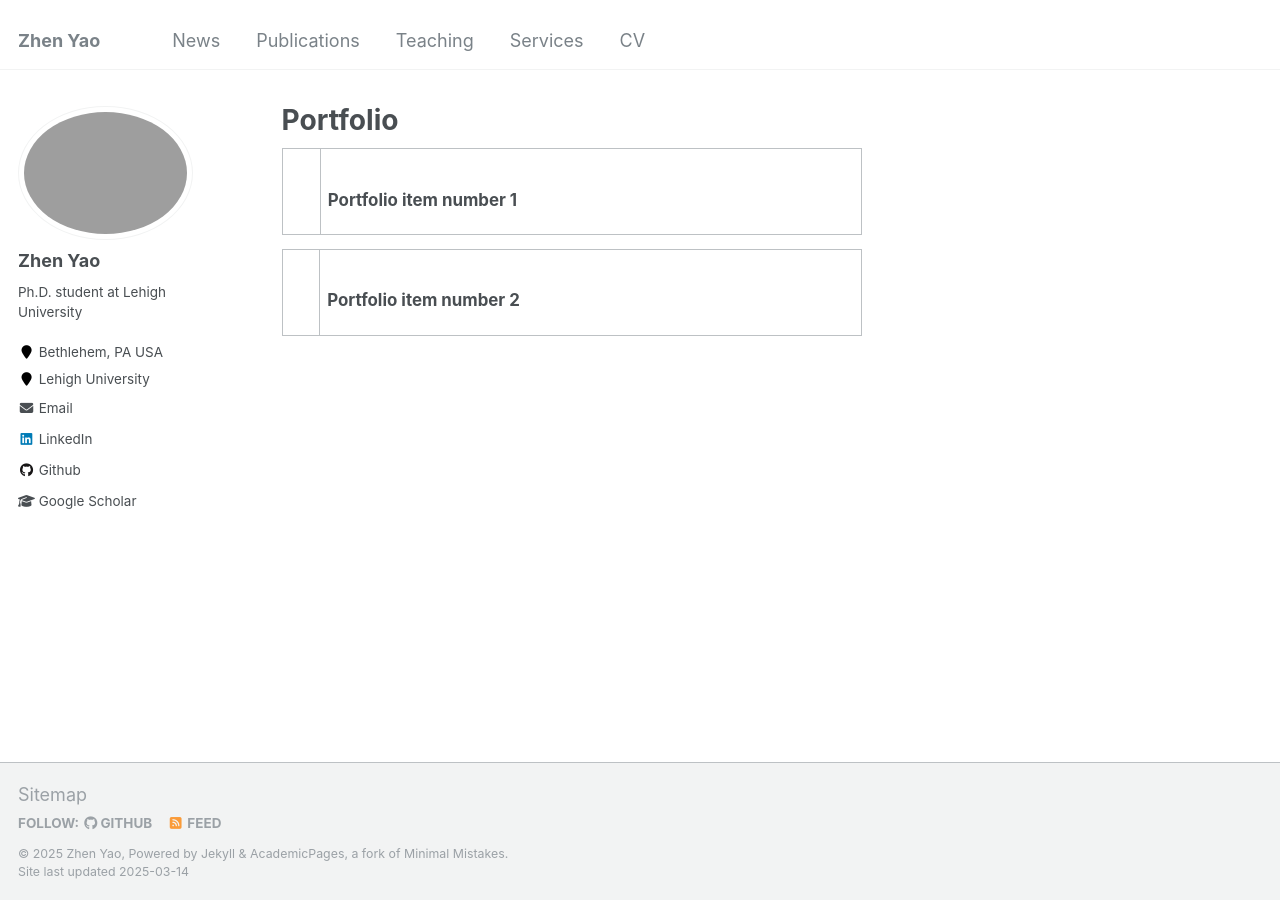
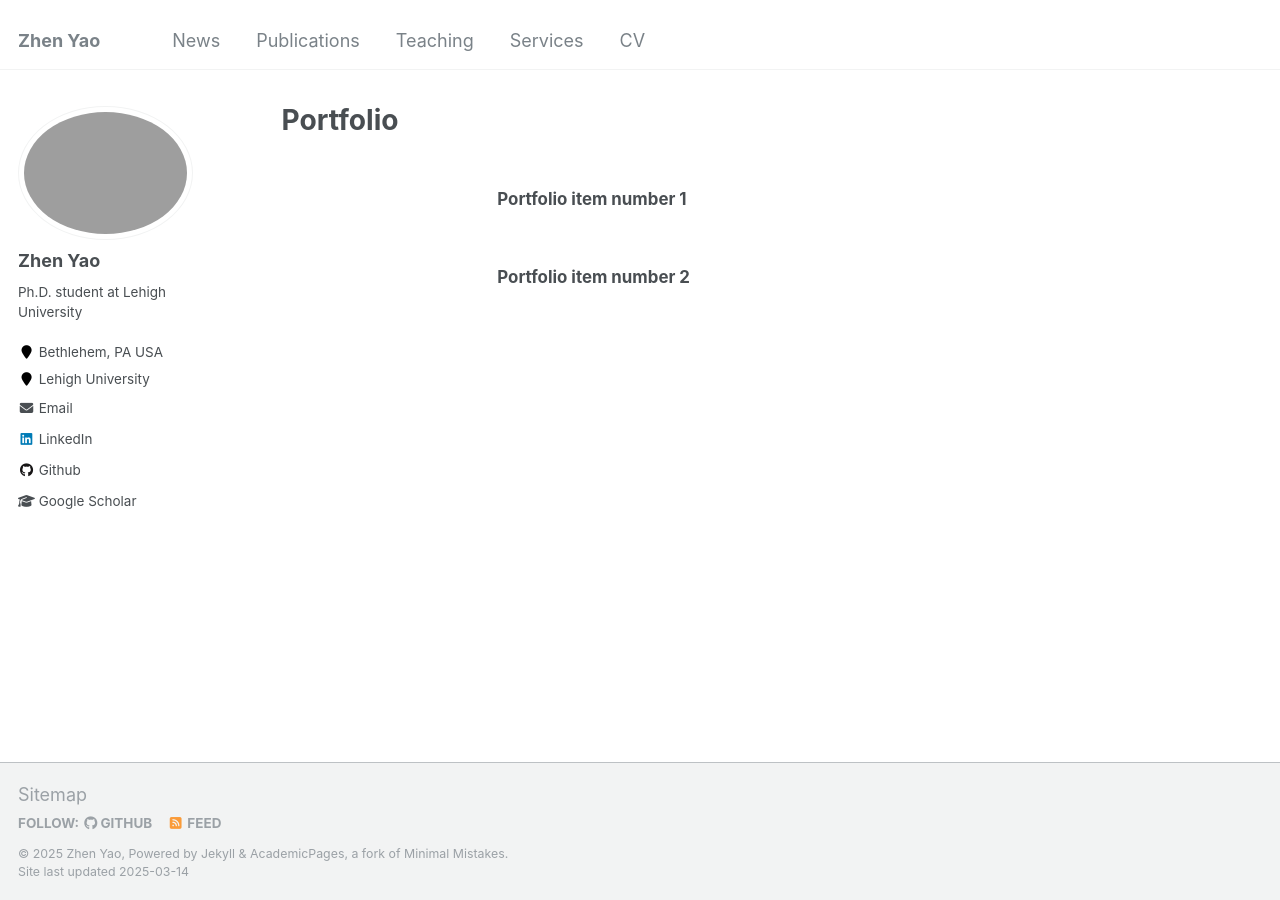
Before and after one commit to zyaocoder/zyaocoder.github.io, a Jekyll site: the page built from _pages/portfolio.html, in a window 1280 px wide. Built offline with Jekyll 4.4.1, drawn with Linux system fonts in a browser that asks for light colours.

Commit message:
Update archive-single.html

```diff
--- a/_includes/archive-single.html
+++ b/_includes/archive-single.html
@@ -11,6 +11,32 @@
 {% else %}
   {% assign title = post.title %}
 {% endif %}
+
+<head>
+  <style>
+    .papertable {
+      width:180%;
+      border:none;
+      border-spacing:0px;
+      border-collapse:separate;
+      margin-right:auto;
+      margin-left:auto;
+      margin-bottom:0em;
+        }
+    .paperimage {
+      padding-right:2.5%;
+      width:30%;
+      max-width:20%;
+      border:none;
+        }
+    .papertext {
+      width:80%;
+      vertical-align:middle;
+      border:none;
+      padding-bottom:0%;
+        }
+  </style>
+</head>
 
 <div class="{{ include.type | default: "list" }}__item">
   <article>
```
